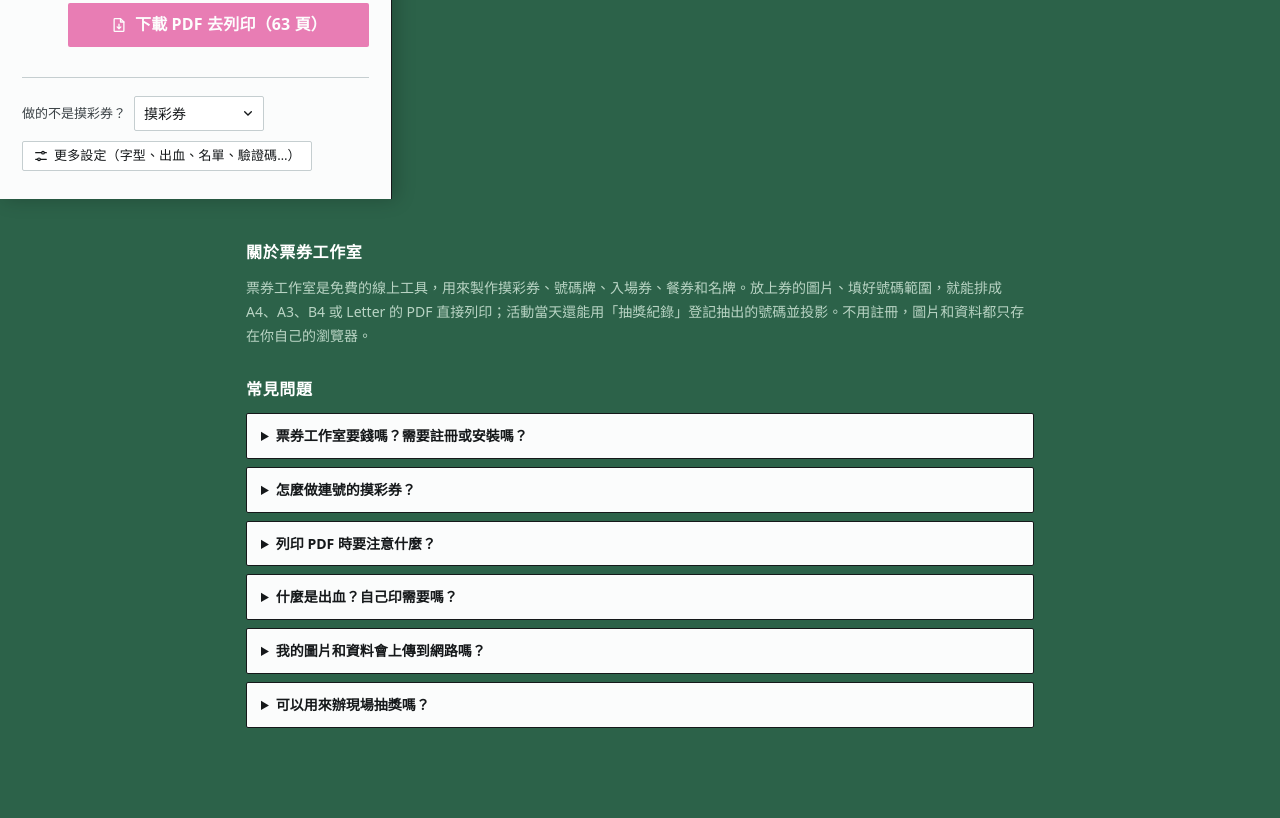
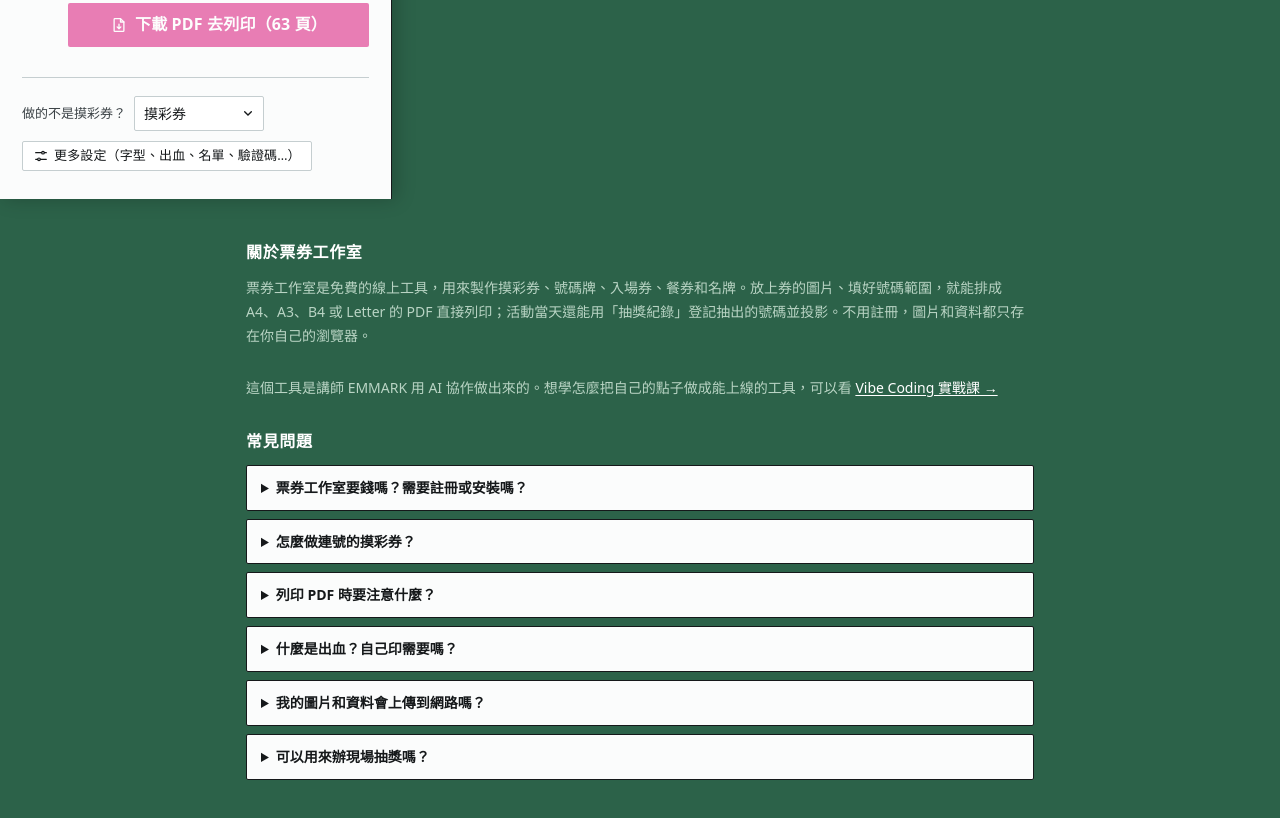
Before and after one commit to windsjp00171-star/CODETOOL, a plain HTML site: page ticket-studio/index.html in a window 1280 px wide. Shown: the part 1093-1911 px from the top of the page. Before the commit the page ends 1877 px from the top, so only its background shows below. Drawn offline with nearby package versions, Linux system fonts and the light colour scheme.

Commit message:
feat: link ticket studio to the Vibe Coding course

```diff
--- a/ticket-studio/index.html
+++ b/ticket-studio/index.html
@@ -498,6 +498,7 @@
   <section class="about" aria-labelledby="aboutTitle">
     <h2 id="aboutTitle">關於票券工作室</h2>
     <p class="about-lead">票券工作室是免費的線上工具，用來製作摸彩券、號碼牌、入場券、餐券和名牌。放上券的圖片、填好號碼範圍，就能排成 A4、A3、B4 或 Letter 的 PDF 直接列印；活動當天還能用「抽獎紀錄」登記抽出的號碼並投影。不用註冊，圖片和資料都只存在你自己的瀏覽器。</p>
+    <p class="about-lead">這個工具是講師 EMMARK 用 AI 協作做出來的。想學怎麼把自己的點子做成能上線的工具，可以看 <a href="https://windsjp00171-star.github.io/vibe-coding-course/" style="color:#fff">Vibe Coding 實戰課 →</a></p>
     <h2>常見問題</h2>
     <details><summary>票券工作室要錢嗎？需要註冊或安裝嗎？</summary><p>完全免費，不用註冊也不用安裝。用瀏覽器打開網頁就能做摸彩券、號碼牌、入場券、餐券和名牌，第一次開啟需要網路。</p></details>
     <details><summary>怎麼做連號的摸彩券？</summary><p>三步驟：放上券的圖片、填從幾號到幾號、下載 PDF。號碼排法選「裁好疊起來就連號」，整疊印好的紙一起裁切，再把各疊依序疊起來，號碼就會從頭到尾連續。</p></details>
```
Also changed, not shown: 1 other file.
